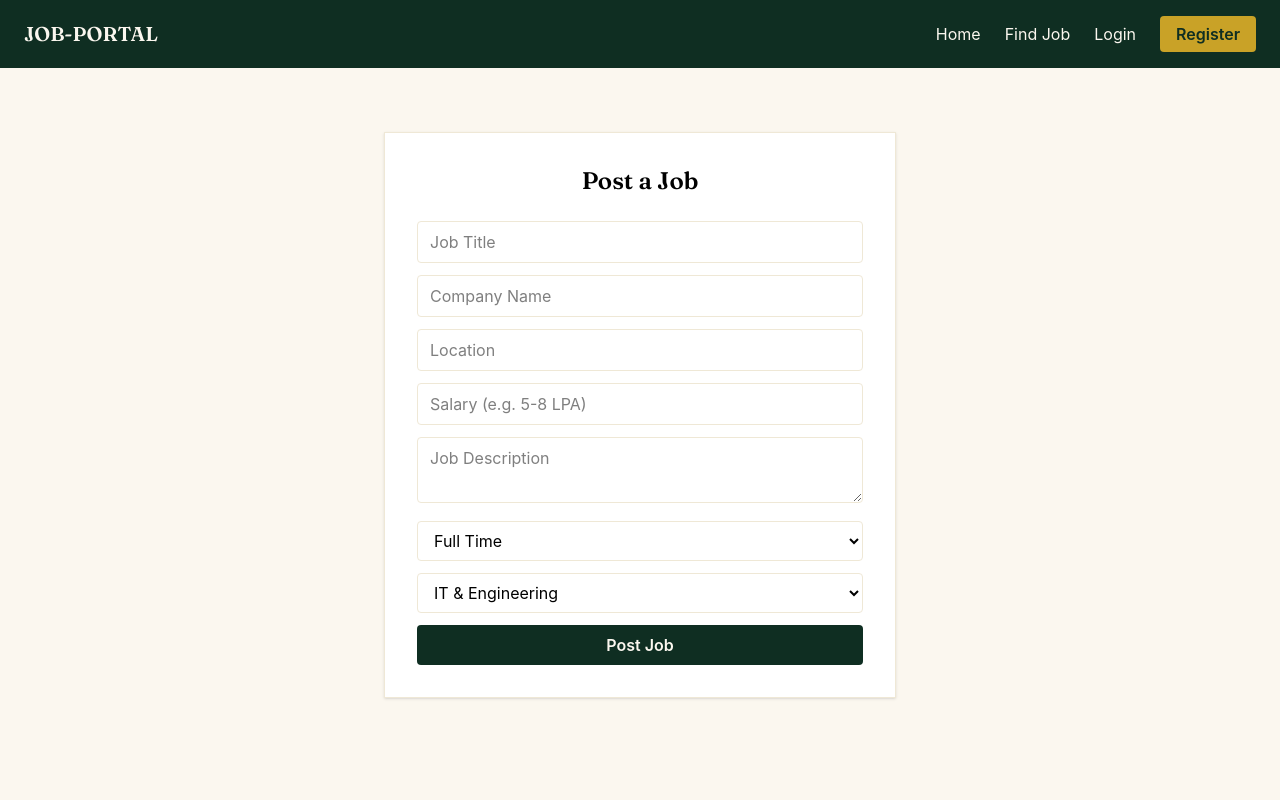
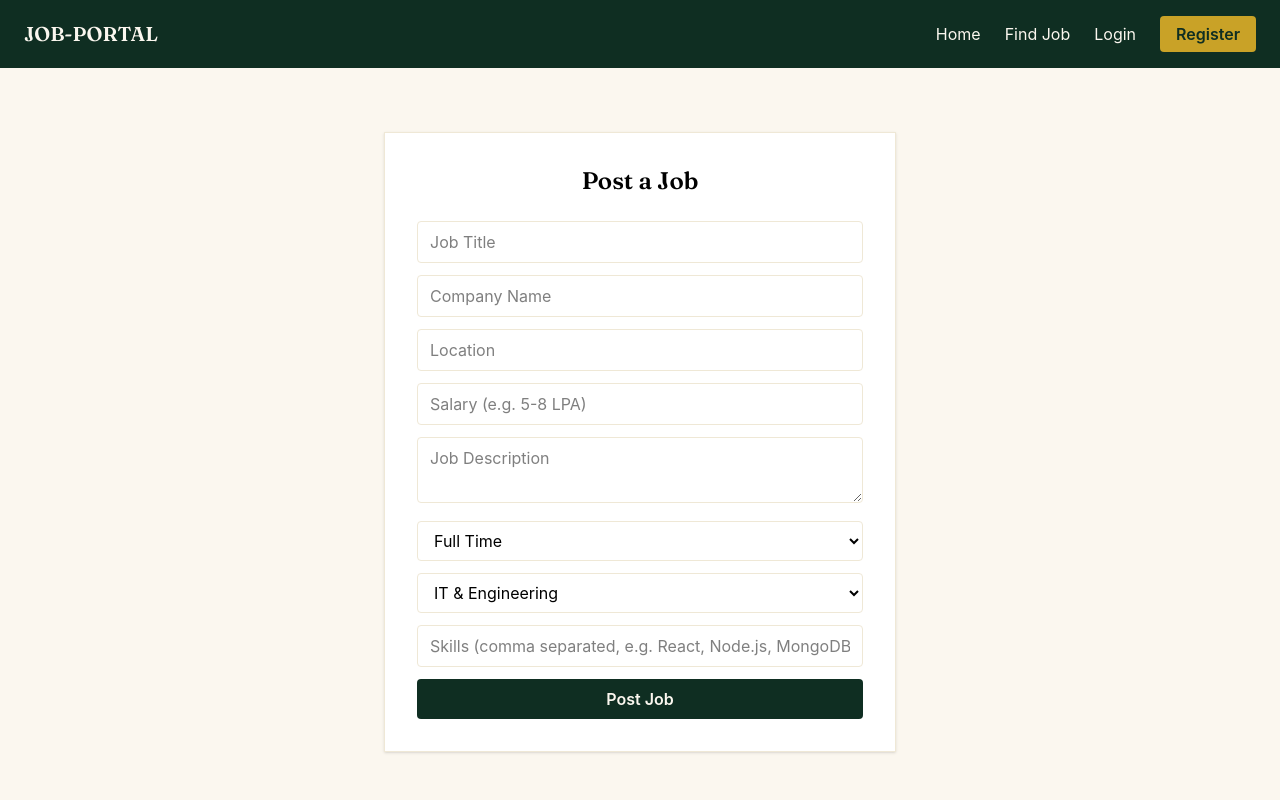
Before and after one commit to abhishekprajapativns/Job_Portal, a React (Vite) app: page /post-job in a window 1280 px wide. Shown: the top 800 px of the page. Built offline with nearby package versions, Linux system fonts and the light colour scheme.

Commit message:
Add skills input field to job posting form

```diff
--- a/src/Pages/PostJob.jsx
+++ b/src/Pages/PostJob.jsx
@@ -12,6 +12,7 @@ function Postjob() {
     description: "",
     jobType: "Full Time",
     category: "IT & engineering",
+    skills: "",
   });
 
   const handlePostJob = async () => {
@@ -20,11 +21,20 @@ function Postjob() {
       return;
     }
 
+    const payload = {
+      ...formData,
+      skills: formData.skills
+        .split(",")
+        .map((s) => s.trim())
+        .filter((s) => s !== ""),
+    };
+
     try {
       const res = await axios.post(
         `${import.meta.env.VITE_API_URL}/api/jobs`,
-        formData,
+        payload,
       );
+
       alert(res.data.message);
       navigate("/recruiter-dashboard");
     } catch (error) {
@@ -34,6 +44,7 @@ function Postjob() {
       );
     }
   };
+
   return (
     <div className="bg-cream min-h-screen py-16 px-6">
       <div className="max-w-lg mx-auto bg-white p-8 border border-parchment shadow-sm">
@@ -112,6 +123,14 @@ function Postjob() {
           <option value="Financial">Financial</option>
         </select>
 
+        <input
+          className="w-full border border-parchment px-3 py-2 rounded mb-3 outline-none focus:border-deep"
+          type="text"
+          placeholder="Skills (comma separated, e.g. React, Node.js, MongoDB)"
+          value={formData.skills}
+          onChange={(e) => setformData({ ...formData, skills: e.target.value })}
+        />
+
         <button
           onClick={handlePostJob}
           className="w-full bg-deep hover:bg-gold hover:text-deep text-cream py-2 rounded font-semibold cursor-pointer transition-colors"
```
